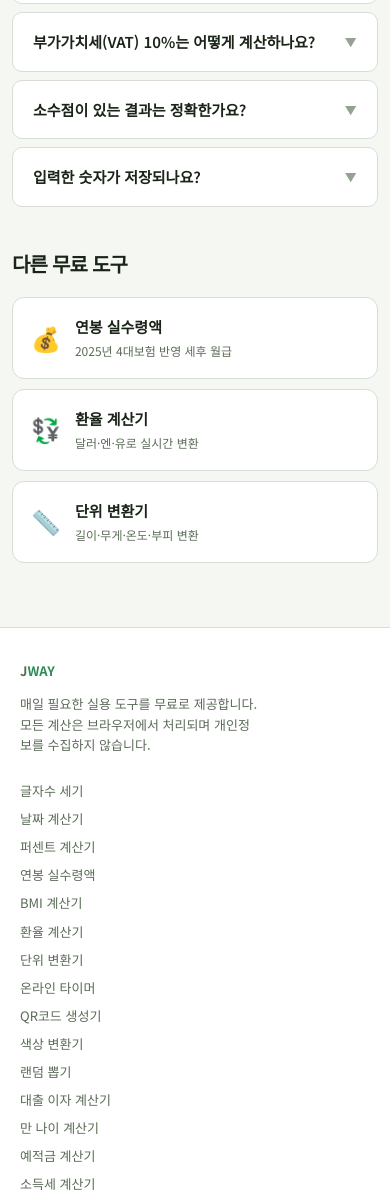
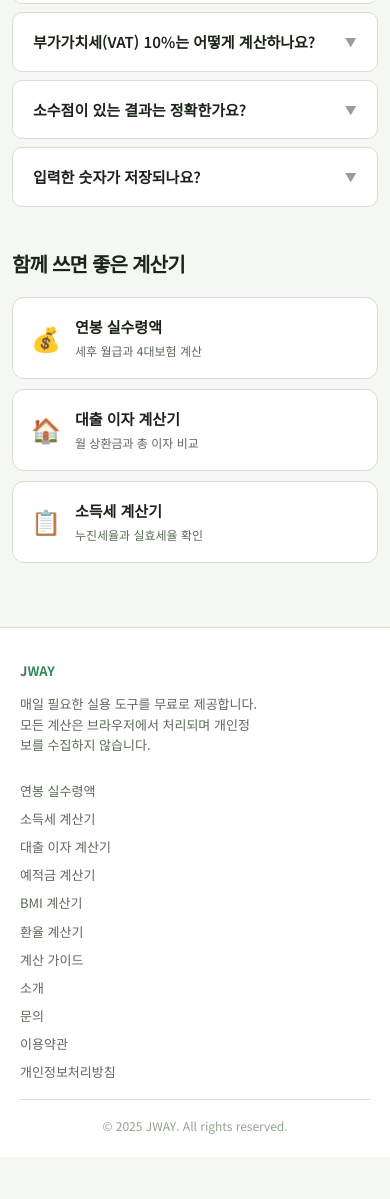
Before and after one commit to JaeWoo0317/percent-calculator, a plain HTML site: page index.html in a window 390 px wide. Shown: the part 6519-7718 px from the top of the page. After the commit the page ends 7676 px from the top, so only its background shows below. Drawn offline with Linux system fonts and the light colour scheme.

Commit message:
Point noindex pages back to core calculators

```diff
--- a/index.html
+++ b/index.html
@@ -40,7 +40,7 @@
 <meta property="og:image" content="https://jwaytools.com/percent-calculator/og-image.png">
 </head><body>
 
-<nav class="nav"><div class="nav-inner"><a href="https://jwaytools.com/" class="nav-logo">J<span>WAY</span></a><button class="nav-toggle" onclick="document.querySelector('.nav-links').classList.toggle('open')">☰</button><div class="nav-links"><a href="https://jwaytools.com/char-counter/">글자수</a><a href="https://jwaytools.com/date-calculator/">날짜</a><a href="https://jwaytools.com/percent-calculator/">퍼센트</a><a href="https://jwaytools.com/salary-calculator/">연봉</a><a href="https://jwaytools.com/bmi-calculator/">BMI</a><a href="https://jwaytools.com/exchange-rate/">환율</a><a href="https://jwaytools.com/unit-converter/">단위</a><a href="https://jwaytools.com/timer/">타이머</a><a href="https://jwaytools.com/qr-generator/">QR</a><a href="https://jwaytools.com/color-converter/">색상</a><a href="https://jwaytools.com/random-picker/">랜덤</a><a href="https://jwaytools.com/loan-calculator/">대출</a><a href="https://jwaytools.com/age-calculator/">만나이</a><a href="https://jwaytools.com/savings-calculator/">예적금</a><a href="https://jwaytools.com/income-tax-calculator/">소득세</a></div></div></nav>
+<nav class="nav"><div class="nav-inner"><a href="https://jwaytools.com/" class="nav-logo">J<span>WAY</span></a><button class="nav-toggle" onclick="document.querySelector('.nav-links').classList.toggle('open')">☰</button><div class="nav-links"><a href="https://jwaytools.com/salary-calculator/">연봉</a><a href="https://jwaytools.com/income-tax-calculator/">소득세</a><a href="https://jwaytools.com/loan-calculator/">대출</a><a href="https://jwaytools.com/savings-calculator/">예적금</a><a href="https://jwaytools.com/bmi-calculator/">BMI</a><a href="https://jwaytools.com/exchange-rate/">환율</a><a href="https://jwaytools.com/blog/">가이드</a></div></div></nav>
 
 <header class="header"><h1>퍼센트 <em>계산기</em></h1><p>비율, 할인율, 증감률을 간편하게 계산합니다. 쇼핑, 업무, 학교생활에 활용하세요.</p></header>
 <main class="container">
@@ -120,16 +120,16 @@
 <div class="faq-item"><div class="faq-q" onclick="toggleFaq(this)"><span>입력한 숫자가 저장되나요?</span><span class="faq-arrow">▼</span></div><div class="faq-a"><div class="faq-a-inner">아닙니다. 모든 계산은 브라우저에서 처리되며, 데이터는 외부로 전송되거나 저장되지 않습니다. 페이지를 닫으면 사라집니다.</div></div></div>
 </div>
 
-<section class="other-tools"><h2 class="section-title">다른 무료 도구</h2><div class="other-grid">
-<a href="https://jwaytools.com/salary-calculator/" class="other-card"><span class="other-icon">💰</span><div><div class="other-name">연봉 실수령액</div><div class="other-desc">2025년 4대보험 반영 세후 월급</div></div></a>
-<a href="https://jwaytools.com/exchange-rate/" class="other-card"><span class="other-icon">💱</span><div><div class="other-name">환율 계산기</div><div class="other-desc">달러·엔·유로 실시간 변환</div></div></a>
-<a href="https://jwaytools.com/unit-converter/" class="other-card"><span class="other-icon">📏</span><div><div class="other-name">단위 변환기</div><div class="other-desc">길이·무게·온도·부피 변환</div></div></a>
+<section class="other-tools"><h2 class="section-title">함께 쓰면 좋은 계산기</h2><div class="other-grid">
+<a href="https://jwaytools.com/salary-calculator/" class="other-card"><span class="other-icon">💰</span><div><div class="other-name">연봉 실수령액</div><div class="other-desc">세후 월급과 4대보험 계산</div></div></a>
+<a href="https://jwaytools.com/loan-calculator/" class="other-card"><span class="other-icon">🏠</span><div><div class="other-name">대출 이자 계산기</div><div class="other-desc">월 상환금과 총 이자 비교</div></div></a>
+<a href="https://jwaytools.com/income-tax-calculator/" class="other-card"><span class="other-icon">📋</span><div><div class="other-name">소득세 계산기</div><div class="other-desc">누진세율과 실효세율 확인</div></div></a>
 </div></section>
 
 
 </main>
 
-<footer class="footer"><div class="footer-inner"><div class="footer-col"><a href="https://jwaytools.com/" class="footer-logo">J<span>WAY</span></a><p>매일 필요한 실용 도구를 무료로 제공합니다. 모든 계산은 브라우저에서 처리되며 개인정보를 수집하지 않습니다.</p></div><div class="footer-col"><a href="https://jwaytools.com/char-counter/">글자수 세기</a><a href="https://jwaytools.com/date-calculator/">날짜 계산기</a><a href="https://jwaytools.com/percent-calculator/">퍼센트 계산기</a><a href="https://jwaytools.com/salary-calculator/">연봉 실수령액</a><a href="https://jwaytools.com/bmi-calculator/">BMI 계산기</a><a href="https://jwaytools.com/exchange-rate/">환율 계산기</a><a href="https://jwaytools.com/unit-converter/">단위 변환기</a><a href="https://jwaytools.com/timer/">온라인 타이머</a><a href="https://jwaytools.com/qr-generator/">QR코드 생성기</a><a href="https://jwaytools.com/color-converter/">색상 변환기</a><a href="https://jwaytools.com/random-picker/">랜덤 뽑기</a><a href="https://jwaytools.com/loan-calculator/">대출 이자 계산기</a><a href="https://jwaytools.com/age-calculator/">만 나이 계산기</a><a href="https://jwaytools.com/savings-calculator/">예적금 계산기</a><a href="https://jwaytools.com/income-tax-calculator/">소득세 계산기</a><a href="https://jwaytools.com/about.html">소개</a><a href="https://jwaytools.com/contact.html">문의</a><a href="https://jwaytools.com/terms.html">이용약관</a><a href="https://jwaytools.com/privacy-policy.html">개인정보처리방침</a></div></div><div class="footer-bottom">© 2025 JWAY. All rights reserved.</div></footer>
+<footer class="footer"><div class="footer-inner"><div class="footer-col"><a href="https://jwaytools.com/" class="footer-logo">J<span>WAY</span></a><p>매일 필요한 실용 도구를 무료로 제공합니다. 모든 계산은 브라우저에서 처리되며 개인정보를 수집하지 않습니다.</p></div><div class="footer-col"><a href="https://jwaytools.com/salary-calculator/">연봉 실수령액</a><a href="https://jwaytools.com/income-tax-calculator/">소득세 계산기</a><a href="https://jwaytools.com/loan-calculator/">대출 이자 계산기</a><a href="https://jwaytools.com/savings-calculator/">예적금 계산기</a><a href="https://jwaytools.com/bmi-calculator/">BMI 계산기</a><a href="https://jwaytools.com/exchange-rate/">환율 계산기</a><a href="https://jwaytools.com/blog/">계산 가이드</a><a href="https://jwaytools.com/about.html">소개</a><a href="https://jwaytools.com/contact.html">문의</a><a href="https://jwaytools.com/terms.html">이용약관</a><a href="https://jwaytools.com/privacy-policy.html">개인정보처리방침</a></div></div><div class="footer-bottom">© 2025 JWAY. All rights reserved.</div></footer>
 
 <script>
 function fmt(n){if(Number.isInteger(n))return n.toLocaleString('ko-KR');return n.toLocaleString('ko-KR',{maximumFractionDigits:2})}
```
